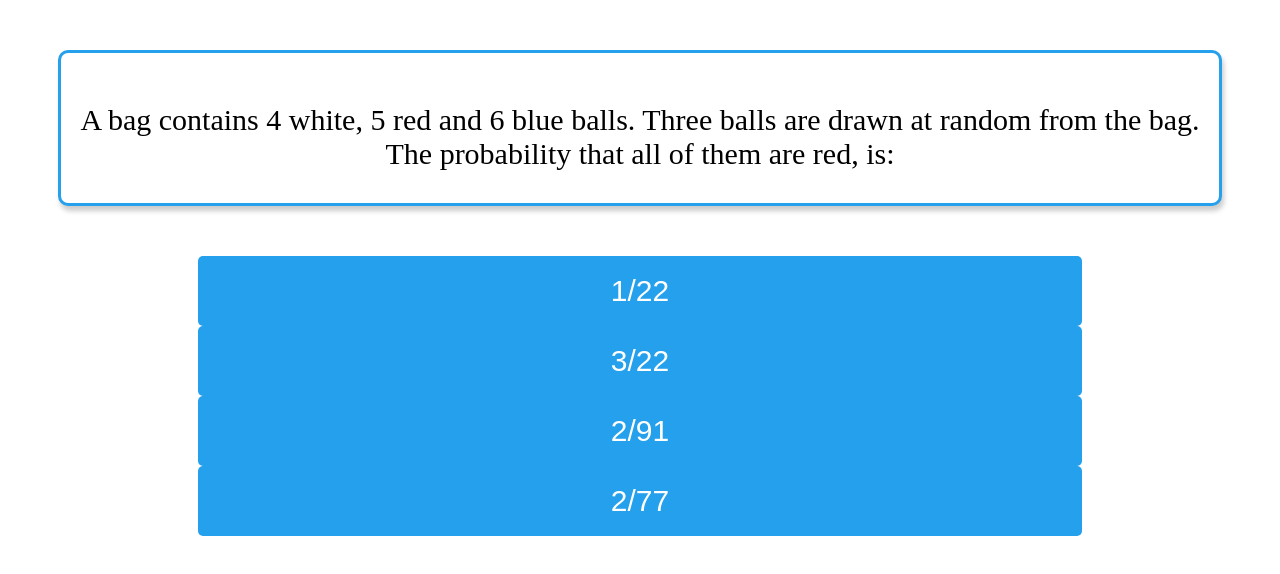
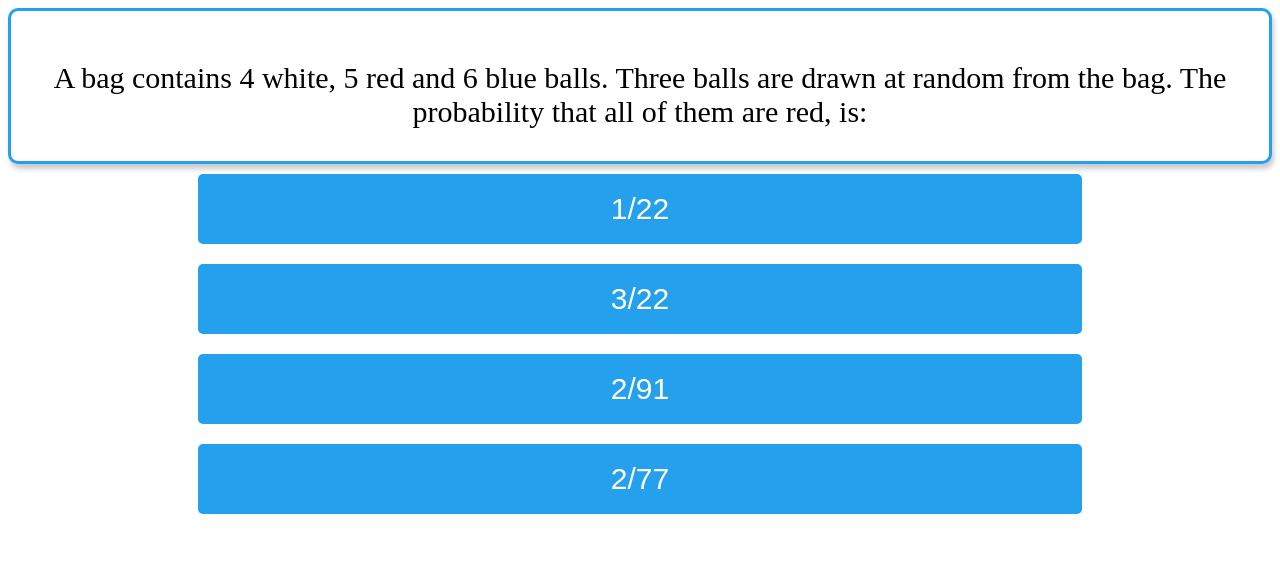
Before and after one commit to Prathmesh895/quizeAssignment, a plain HTML site: page Quize_Questions.html in a window 1280 px wide. Drawn offline with Linux system fonts and the light colour scheme.

Commit message:
Update Quize_Questions.css

```diff
--- a/Quize_Questions.css
+++ b/Quize_Questions.css
@@ -34,7 +34,6 @@ body{
     .button {
         width: 70%;
         height: 70px;
-        margin: auto;
         font-size: 30px;
         border-radius: 5px;
         background-color: #24a0ed;
@@ -45,6 +44,7 @@ body{
     .question{
       width: auto;
       font-size: 30px;
+      margin: auto;
     }
 
 }
```
